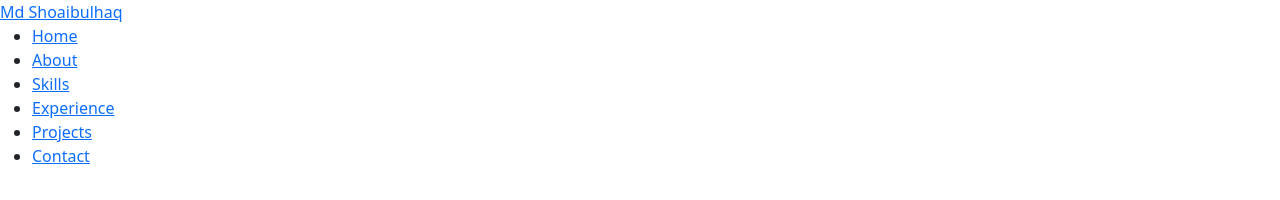
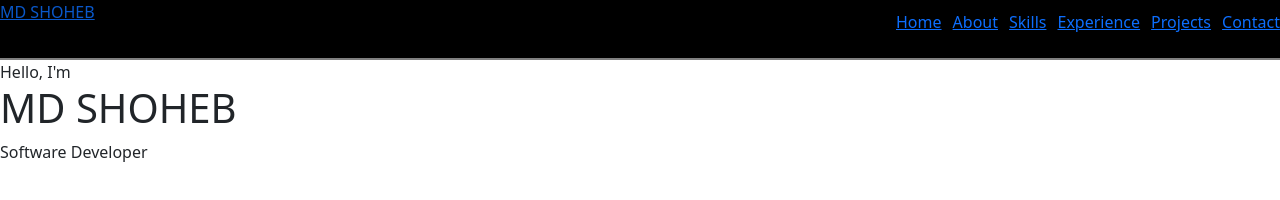
Before and after one commit to MdShoaibulhaq/My-Portfolio, a website: page index.html in a window 1280 px wide. Drawn offline with nearby package versions, Linux system fonts and the light colour scheme; files that its build step writes are made by us from their sources.

Commit message:
descript

```diff
--- a/index.html
+++ b/index.html
@@ -7,14 +7,13 @@
     <title>Document</title>
     <link href="https://cdn.jsdelivr.net/npm/bootstrap@5.2.1/dist/css/bootstrap.min.css" rel="stylesheet" integrity="sha384-iYQeCzEYFbKjA/T2uDLTpkwGzCiq6soy8tYaI1GyVh/UjpbCx/TYkiZhlZB6+fzT" crossorigin="anonymous">
     <link rel="stylesheet" href="https://cdn.jsdelivr.net/npm/bootstrap-icons@1.9.1/font/bootstrap-icons.css">
-    <style>
+    <link rel="stylesheet" href="style.css">
 
-    </style>
 </head>
 <body>
   <header>
-    <a href="@" class="logo">Md Shoaibulhaq</a>
-    <ul>
+    <a href="@" class="logo">MD SHOHEB</a>
+    <ul class="navbar">
         <li><a href="home">Home</a></a></li>
         <li><a href="about">About</a></a></li>
         <li><a href="skills">Skills</a></a></li>
@@ -23,5 +22,17 @@
         <li><a href="contact">Contact</a></a></li>
     </ul>
   </header>
+  <section class="home">
+    <div>
+
+    </div>
+    <div>
+        <span>Hello, I'm</span>
+        <h1 class="heading-name">MD SHOHEB</h1>
+        <span>Software Developer</span>
+        <p></p>
+
+    </div>
+  </section>
 </body>
 </html>
--- a/src/styles/style.css
+++ b/src/styles/style.css
@@ -0,0 +1,15 @@
+header{
+    width: 100%;
+    display: flex;
+    justify-content: space-between;
+    background-color: black;
+    border-bottom: solid 2px grey;
+}
+.navbar{
+    display: flex;
+    margin-left: 10px;
+    justify-content: space-between;
+    width: 30%;
+    list-style: none;
+    padding-top: 10px;
+}
```
